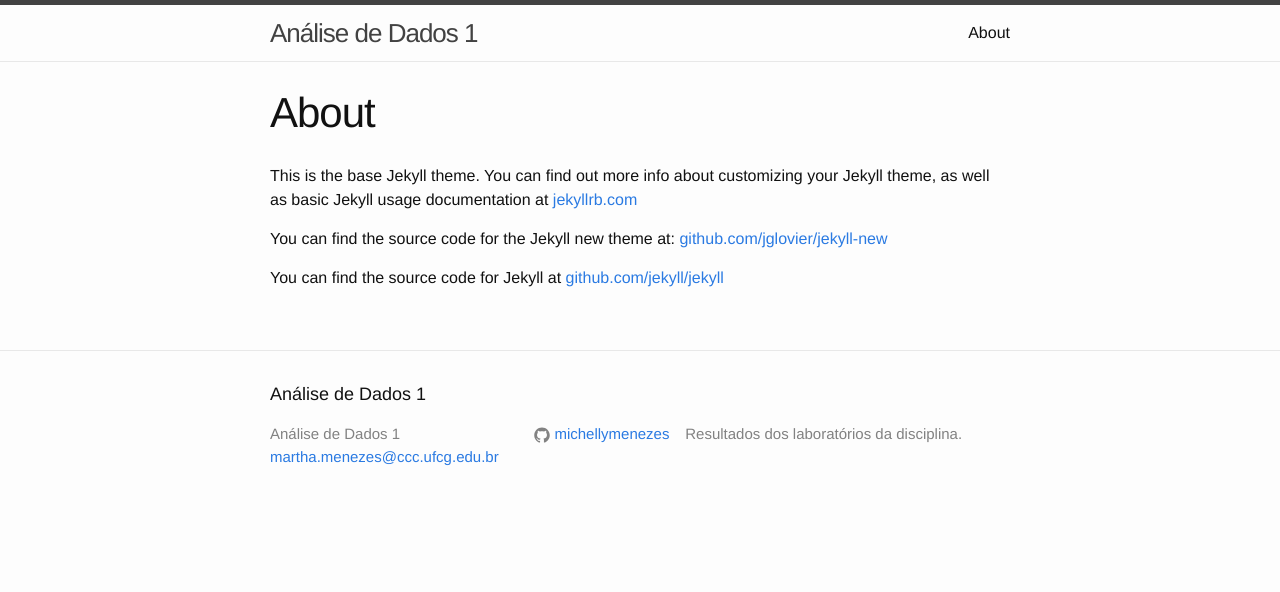
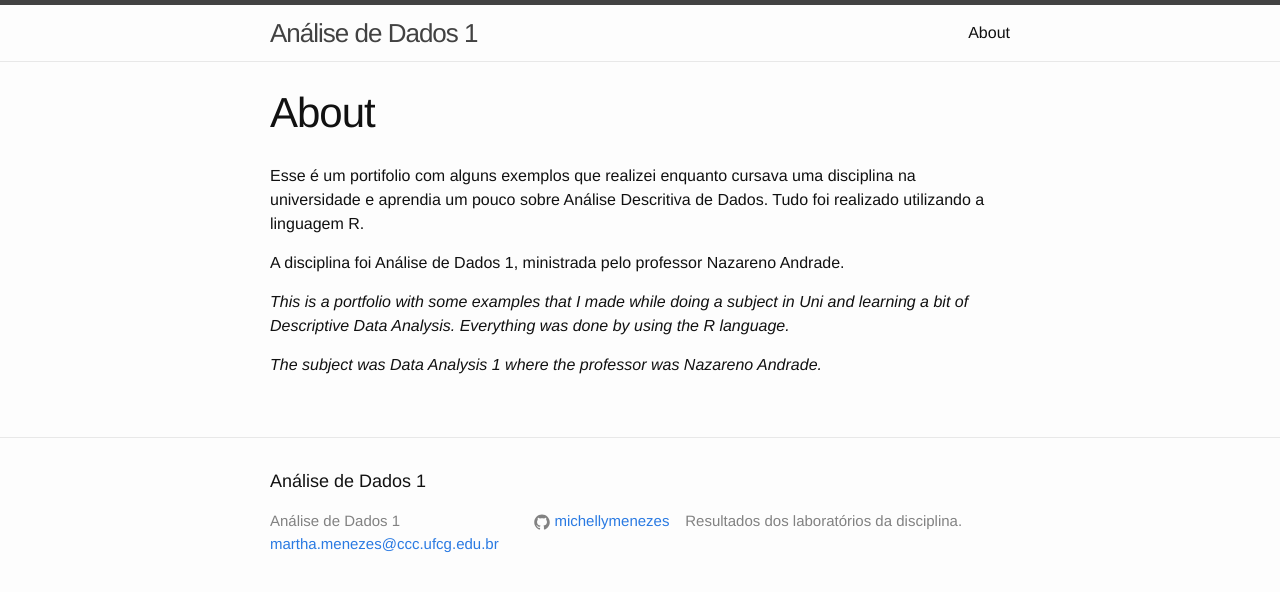
Before and after one commit to michellymenezes/AD1, a Jekyll site: the page built from about.md, in a window 1280 px wide. Shown: the top 592 px of the page. Built offline with Jekyll 4.4.1, drawn with Linux system fonts in a browser that asks for light colours.

Commit message:
modifica about

```diff
--- a/about.md
+++ b/about.md
@@ -4,8 +4,10 @@ title: About
 permalink: /about/
 ---
 
-This is the base Jekyll theme. You can find out more info about customizing your Jekyll theme, as well as basic Jekyll usage documentation at [jekyllrb.com](http://jekyllrb.com/)
+Esse é um portifolio com alguns exemplos que realizei enquanto cursava uma disciplina na universidade e aprendia um pouco sobre Análise Descritiva de Dados. Tudo foi realizado utilizando a linguagem R.
 
-You can find the source code for the Jekyll new theme at: [github.com/jglovier/jekyll-new](https://github.com/jglovier/jekyll-new)
+A disciplina foi Análise de Dados 1, ministrada pelo professor Nazareno Andrade.
 
-You can find the source code for Jekyll at [github.com/jekyll/jekyll](https://github.com/jekyll/jekyll)
+*This is a portfolio with some examples that I made while doing a subject in Uni and learning a bit of Descriptive Data Analysis. Everything was done by using the R language.*
+
+*The subject was Data Analysis 1 where the professor was Nazareno Andrade.*
```
Also changed, not shown: 2 other files.
